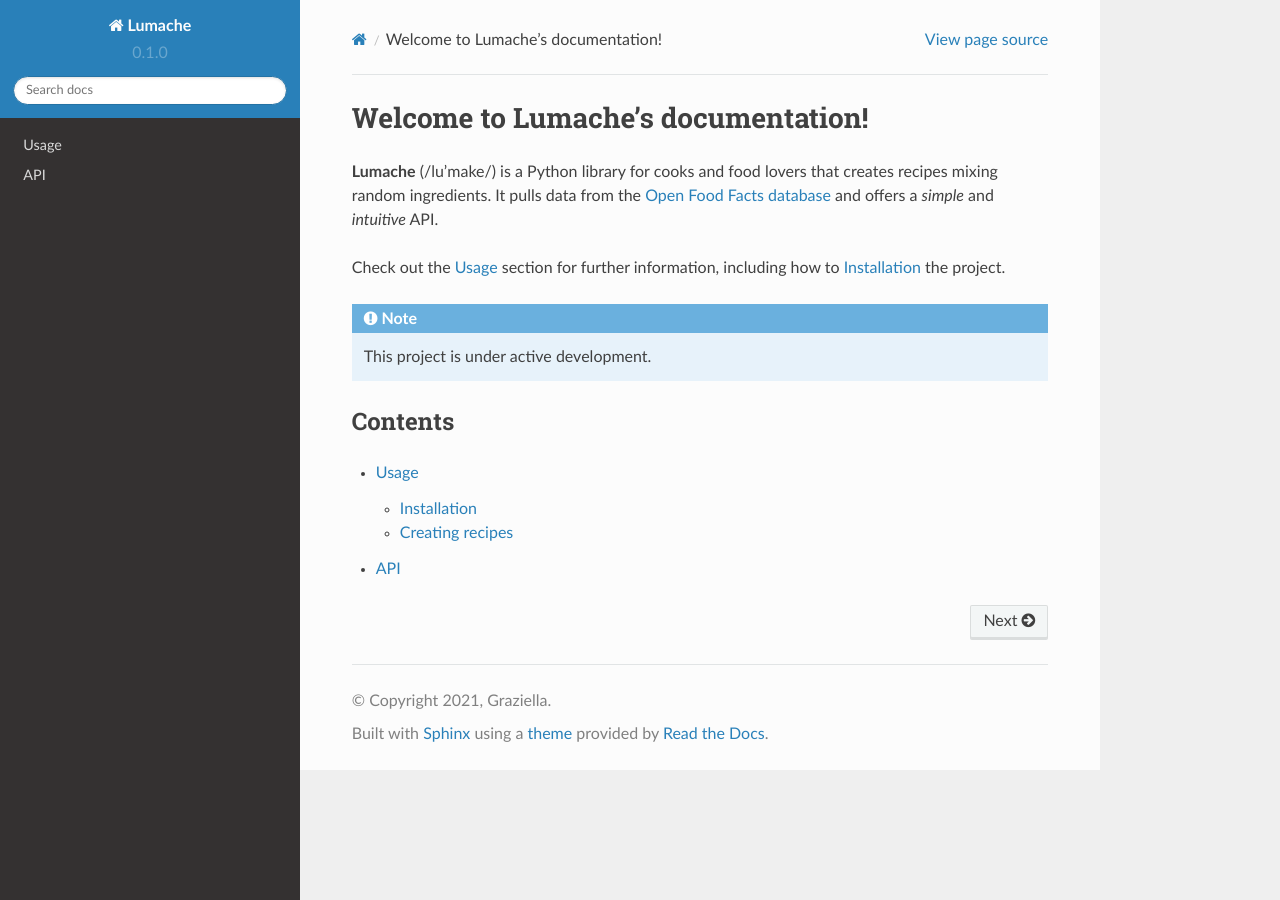
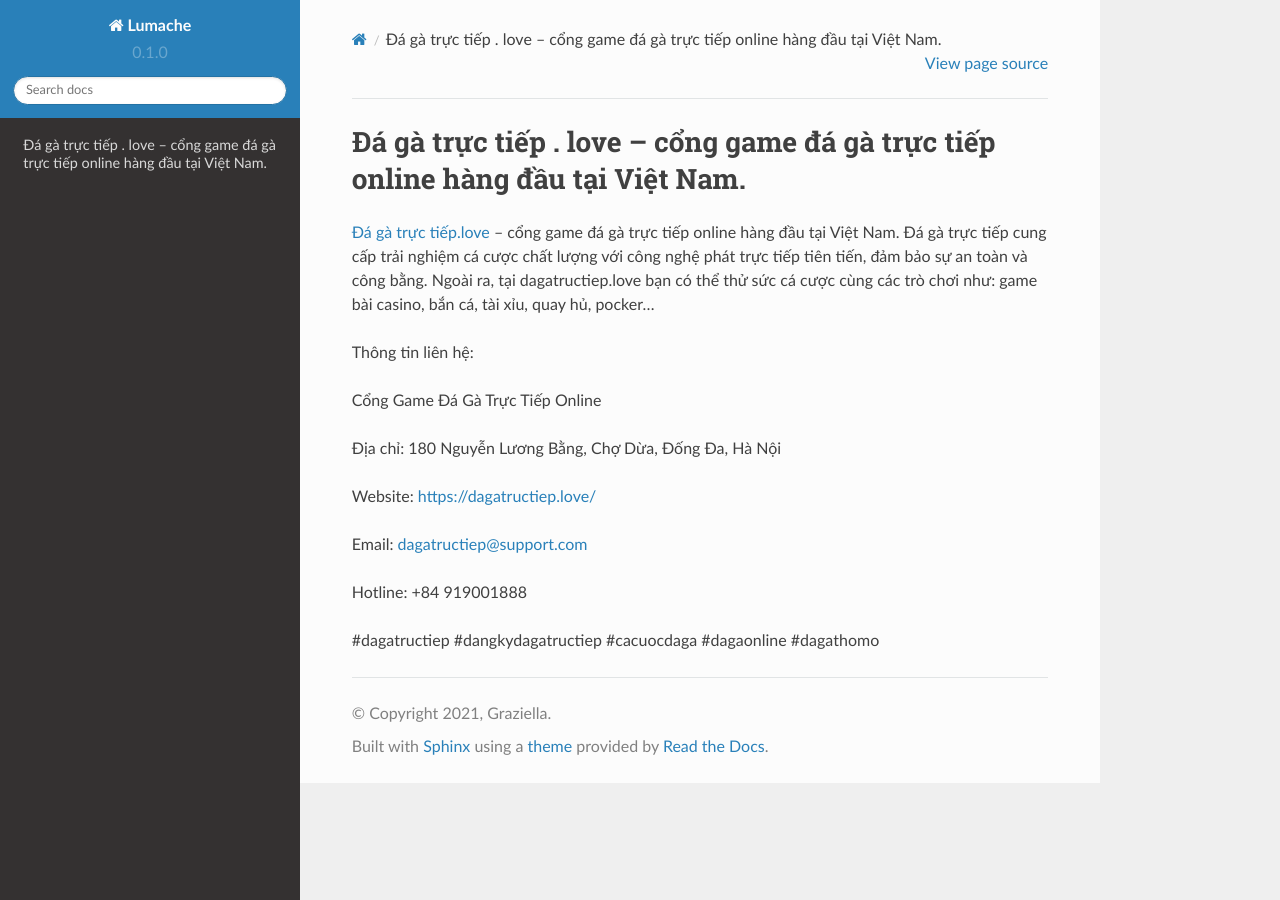
Before and after one commit to luongchanvien962/dagatructieplove, a Sphinx documentation site: the page built from docs/source/index.rst, in a window 1280 px wide. Built offline with Sphinx 7.4.7 and the Read the Docs theme 2.0.0, drawn with Linux system fonts in a browser that asks for light colours.

Commit message:
Update index.rst

```diff
--- a/docs/source/index.rst
+++ b/docs/source/index.rst
@@ -1,22 +1,18 @@
-Welcome to Lumache's documentation!
+Đá gà trực tiếp . love – cổng game đá gà trực tiếp online hàng đầu tại Việt Nam.
 ===================================
 
-**Lumache** (/lu'make/) is a Python library for cooks and food lovers
-that creates recipes mixing random ingredients.
-It pulls data from the `Open Food Facts database <https://world.openfoodfacts.org/>`_
-and offers a *simple* and *intuitive* API.
+`Đá gà trực tiếp.love <https://dagatructiep.love/>`_ – cổng game đá gà trực tiếp online hàng đầu tại Việt Nam. Đá gà trực tiếp cung cấp trải nghiệm cá cược chất lượng với công nghệ phát trực tiếp tiên tiến, đảm bảo sự an toàn và công bằng. Ngoài ra, tại dagatructiep.love bạn có thể thử sức cá cược cùng các trò chơi như: game bài casino, bắn cá, tài xỉu, quay hủ, pocker...
 
-Check out the :doc:`usage` section for further information, including
-how to :ref:`installation` the project.
+Thông tin liên hệ:
 
-.. note::
+Cổng Game Đá Gà Trực Tiếp Online
 
-   This project is under active development.
+Địa chỉ: 180 Nguyễn Lương Bằng, Chợ Dừa, Đống Đa, Hà Nội
 
-Contents
---------
+Website: https://dagatructiep.love/
 
-.. toctree::
+Email: dagatructiep@support.com
 
-   usage
-   api
+Hotline: +84 919001888
+
+#dagatructiep #dangkydagatructiep #cacuocdaga #dagaonline #dagathomo
```
